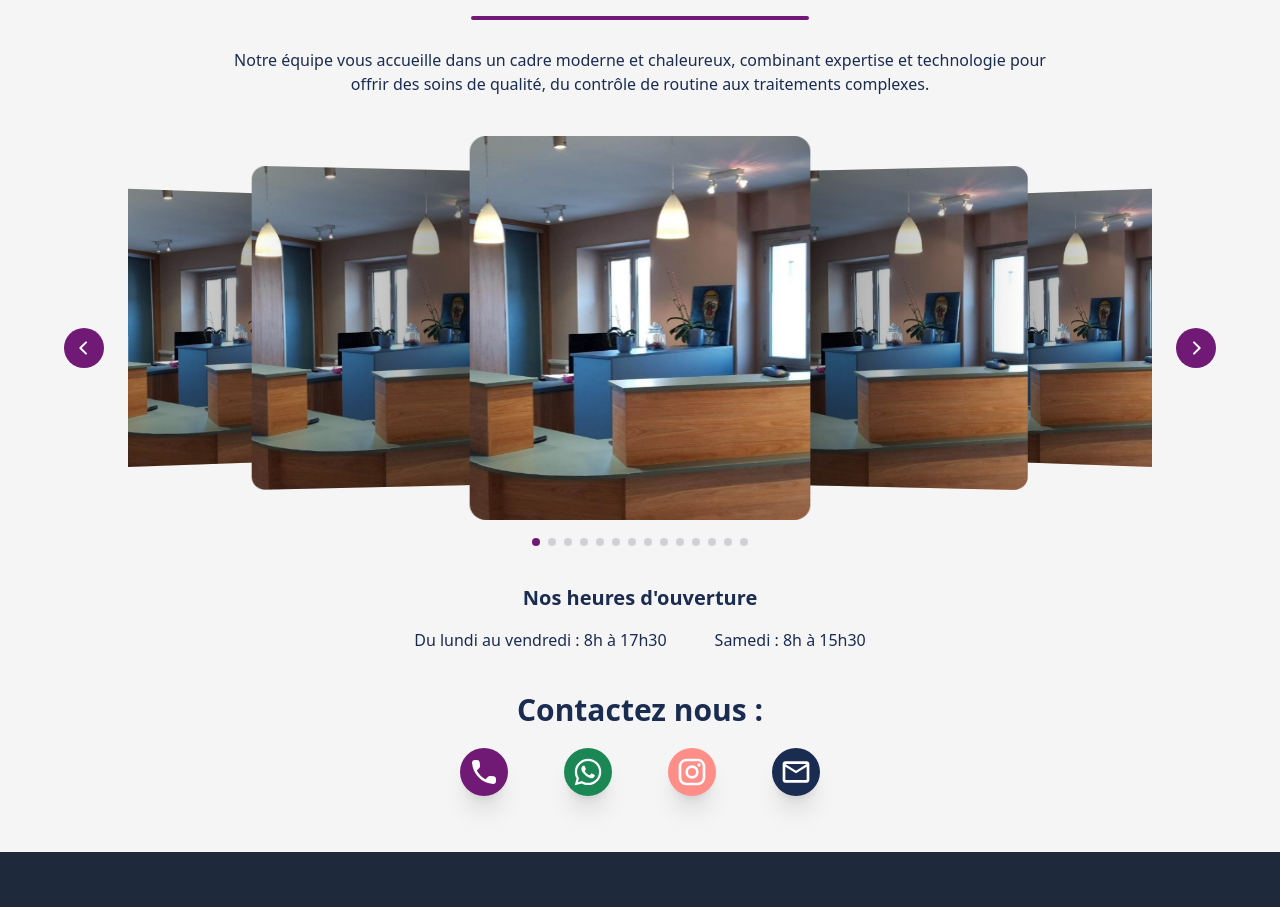
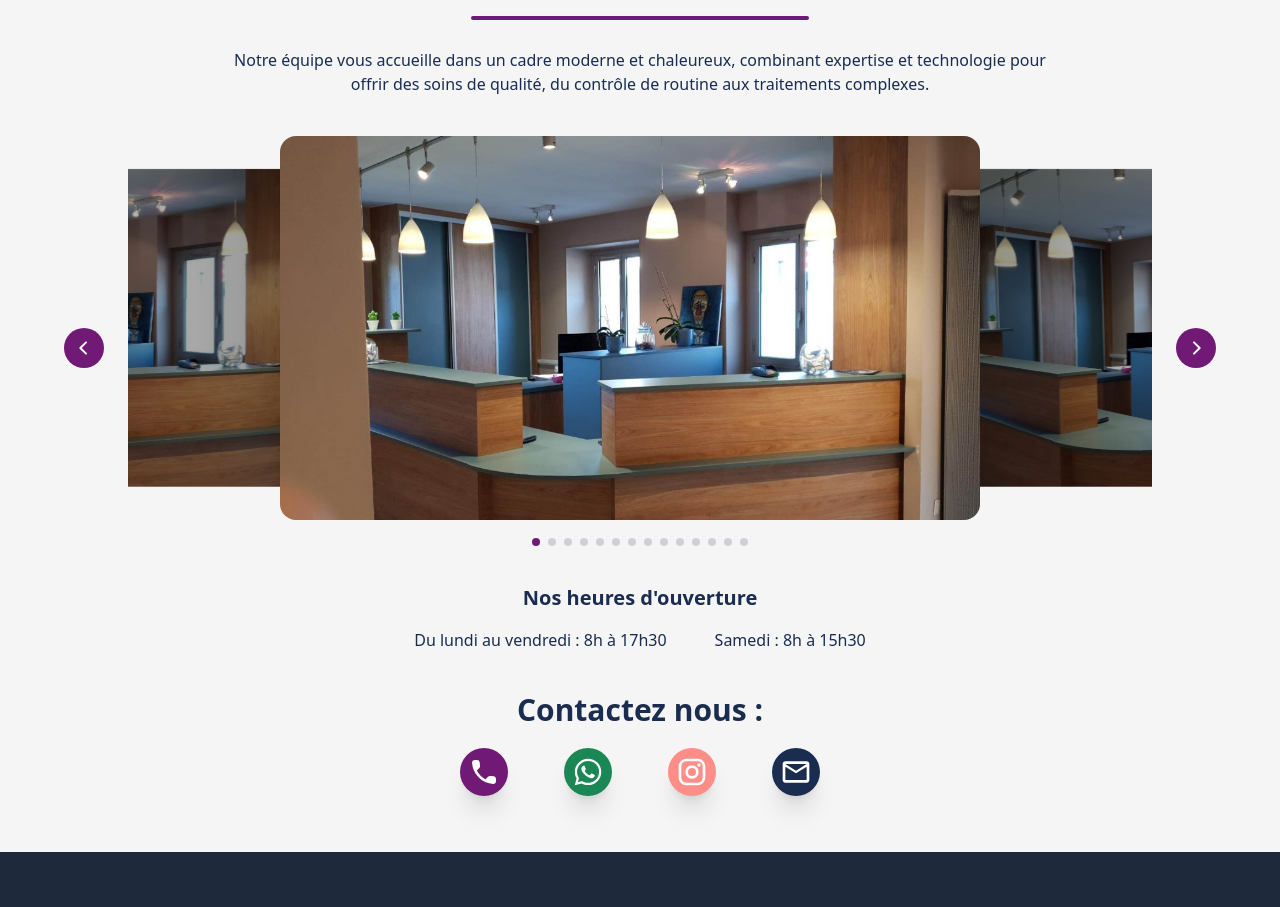
Before and after one commit to Njaka91/Cidro, a React (Vite) app: page / in a window 1280 px wide. Shown: the part 3502-4409 px from the top of the page. Built offline with nearby package versions, Linux system fonts and the light colour scheme.

Commit message:
correction taille carourssel

```diff
--- a/src/components/CarousselImage.jsx
+++ b/src/components/CarousselImage.jsx
@@ -23,7 +23,7 @@ const CarousselImage = ({images}) => {
           loop={true}
           slidesPerView={1}
           coverflowEffect={{
-            rotate: 10,
+            rotate: 0,
             stretch: 50,
             depth: 250,
           }}
@@ -37,8 +37,8 @@ const CarousselImage = ({images}) => {
           className=" "
           breakpoints={{
             640: { slidesPerView: 1 },
-            768: { slidesPerView: 2 },
-            1024: { slidesPerView: 3 },
+            768: { slidesPerView: 2 , rotate : 10},
+            1024: { slidesPerView: "auto" },
           }}
         >
           {images.
@@ -48,7 +48,7 @@ const CarousselImage = ({images}) => {
               <img
                 src={image}
                 alt="slide_image"
-                className="rounded-2xl object-cover w-[720px] h-[24rem]"
+                className="rounded-2xl object-cover lg:w-[700px] h-64 lg:h-96"
               />
             </SwiperSlide>
           ))}
--- a/src/components/TitleTexte.jsx
+++ b/src/components/TitleTexte.jsx
@@ -13,7 +13,7 @@ const TitleTexte = ({ title, text }) => {
           <div className="bg-fuchsia-900 w-1/2 h-1 rounded-full mt-3" />
         </div>
       </div>
-      <span className="text-center mt-7 mx-32">{text}</span>
+      <span className="text-center mt-7 mx-6 md:mx-8 lg:mx-24 xl:mx-32">{text}</span>
     </div>
   );
 };
```
